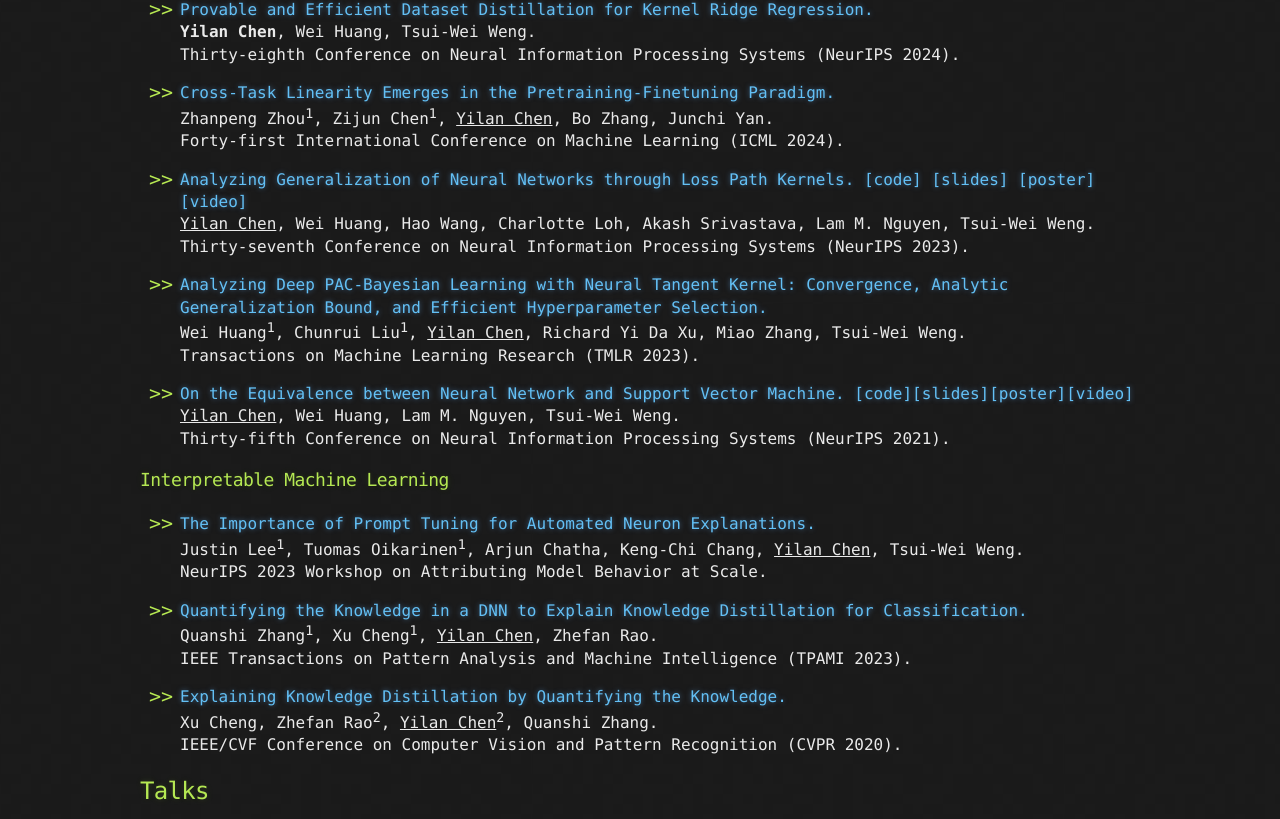
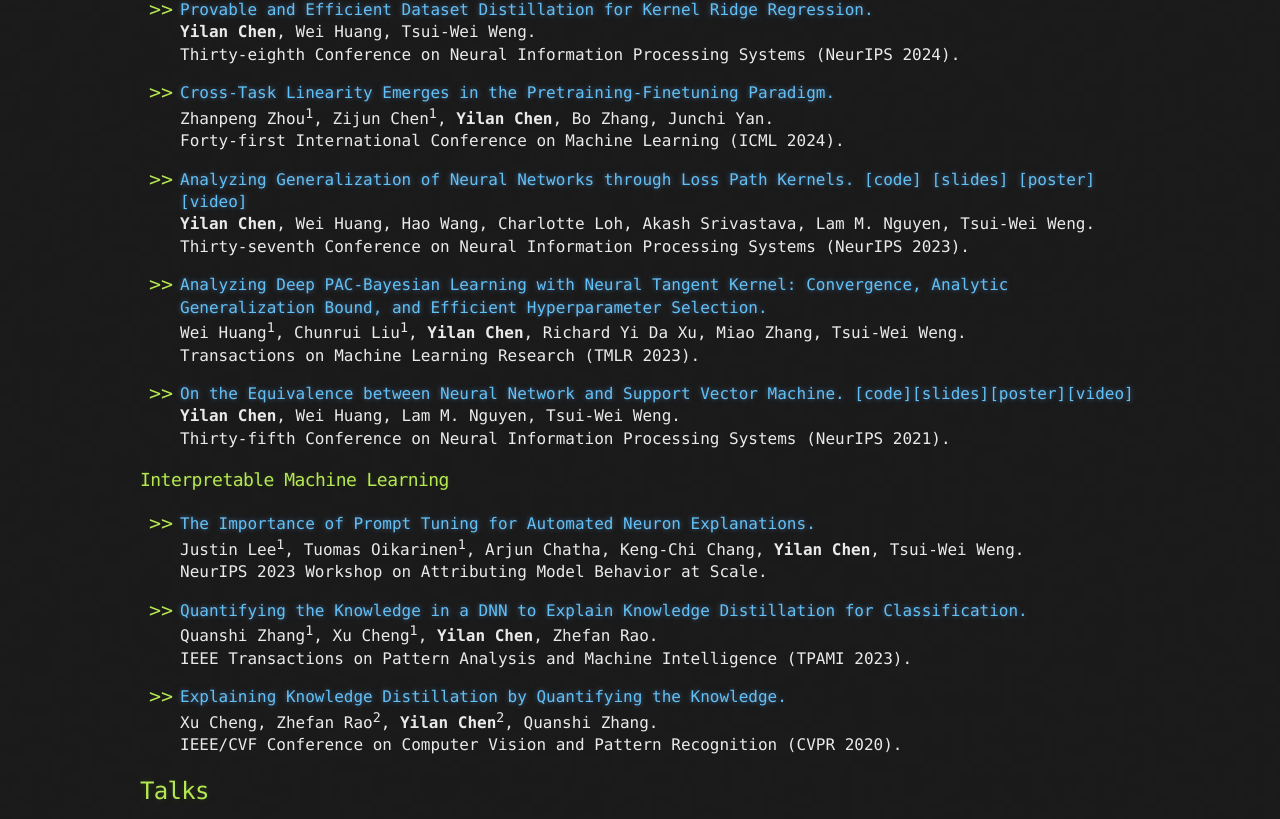
Before and after one commit to yilanchen6/yilanchen6.github.io, a Jekyll site: the page built from index.md, in a window 1280 px wide. Shown: the part 761-1580 px from the top of the page. Built offline with Jekyll 4.4.1, drawn with Linux system fonts in a browser that asks for light colours.

```diff
--- a/index.md
+++ b/index.md
@@ -60,33 +60,33 @@ Feel free to drop me an email if you would like to collabrate or have a discussi
 Thirty-eighth Conference on Neural Information Processing Systems (NeurIPS 2024).
 
 - [Cross-Task Linearity Emerges in the Pretraining-Finetuning Paradigm.](https://arxiv.org/pdf/2402.03660.pdf)<br>
-Zhanpeng Zhou<sup>1</sup>, Zijun Chen<sup>1</sup>, <u>Yilan Chen</u>, Bo Zhang, Junchi Yan.<br>
+Zhanpeng Zhou<sup>1</sup>, Zijun Chen<sup>1</sup>, **Yilan Chen**, Bo Zhang, Junchi Yan.<br>
 Forty-first International Conference on Machine Learning (ICML 2024).
 
 - [Analyzing Generalization of Neural Networks through Loss Path Kernels.](https://openreview.net/pdf?id=8Ba7VJ7xiM) [[code]](https://github.com/Trustworthy-ML-Lab/NN-LPK) [[slides]](/files/LPK.pdf) [[poster]](/files/LPK_poster.pdf) [[video]](https://nips.cc/virtual/2023/poster/72664)<br>
-<u>Yilan Chen</u>, Wei Huang, Hao Wang, Charlotte Loh, Akash Srivastava, Lam M. Nguyen, Tsui-Wei Weng.<br>
+**Yilan Chen**, Wei Huang, Hao Wang, Charlotte Loh, Akash Srivastava, Lam M. Nguyen, Tsui-Wei Weng.<br>
 Thirty-seventh Conference on Neural Information Processing Systems (NeurIPS 2023).
 
 - [Analyzing Deep PAC-Bayesian Learning with Neural Tangent Kernel: Convergence, Analytic Generalization Bound, and Efficient Hyperparameter Selection.](https://openreview.net/pdf?id=nEX2q5B2RQ)<br>
-Wei Huang<sup>1</sup>, Chunrui Liu<sup>1</sup>, <u>Yilan Chen</u>, Richard Yi Da Xu, Miao Zhang, Tsui-Wei Weng.<br>
+Wei Huang<sup>1</sup>, Chunrui Liu<sup>1</sup>, **Yilan Chen**, Richard Yi Da Xu, Miao Zhang, Tsui-Wei Weng.<br>
 Transactions on Machine Learning Research (TMLR 2023).
 
 - [On the Equivalence between Neural Network and Support Vector Machine.](https://arxiv.org/pdf/2111.06063.pdf) [[code]](https://github.com/leslie-CH/equiv-nn-svm)[[slides]](/files/SVM_Slides.pdf)[[poster]](/files/SVM_NeurIPS_2021_poster.pdf)[[video]](https://neurips.cc/virtual/2021/poster/27419)<br>
-<u>Yilan Chen</u>, Wei Huang, Lam M. Nguyen, Tsui-Wei Weng.<br>
+**Yilan Chen**, Wei Huang, Lam M. Nguyen, Tsui-Wei Weng.<br>
 Thirty-fifth Conference on Neural Information Processing Systems (NeurIPS 2021).
 
 
 ### Interpretable Machine Learning
 - [The Importance of Prompt Tuning for Automated Neuron Explanations.](https://arxiv.org/pdf/2310.06200.pdf)<br>
-Justin Lee<sup>1</sup>, Tuomas Oikarinen<sup>1</sup>, Arjun Chatha, Keng-Chi Chang, <u>Yilan Chen</u>, Tsui-Wei Weng.<br>
+Justin Lee<sup>1</sup>, Tuomas Oikarinen<sup>1</sup>, Arjun Chatha, Keng-Chi Chang, **Yilan Chen**, Tsui-Wei Weng.<br>
 NeurIPS 2023 Workshop on Attributing Model Behavior at Scale.
 
 - [Quantifying the Knowledge in a DNN to Explain Knowledge Distillation for Classification.](https://ieeexplore.ieee.org/stamp/stamp.jsp?arnumber=9864081)<br>
-Quanshi Zhang<sup>1</sup>, Xu Cheng<sup>1</sup>, <u>Yilan Chen</u>, Zhefan Rao.<br>
+Quanshi Zhang<sup>1</sup>, Xu Cheng<sup>1</sup>, **Yilan Chen**, Zhefan Rao.<br>
 IEEE Transactions on Pattern Analysis and Machine Intelligence (TPAMI 2023).
 
 - [Explaining Knowledge Distillation by Quantifying the Knowledge.](https://arxiv.org/pdf/2003.03622.pdf)<br>
-Xu Cheng, Zhefan Rao<sup>2</sup>, <u>Yilan Chen</u><sup>2</sup>, Quanshi Zhang.<br>
+Xu Cheng, Zhefan Rao<sup>2</sup>, **Yilan Chen**<sup>2</sup>, Quanshi Zhang.<br>
 IEEE/CVF Conference on Computer Vision and Pattern Recognition (CVPR 2020).
 
 
```
